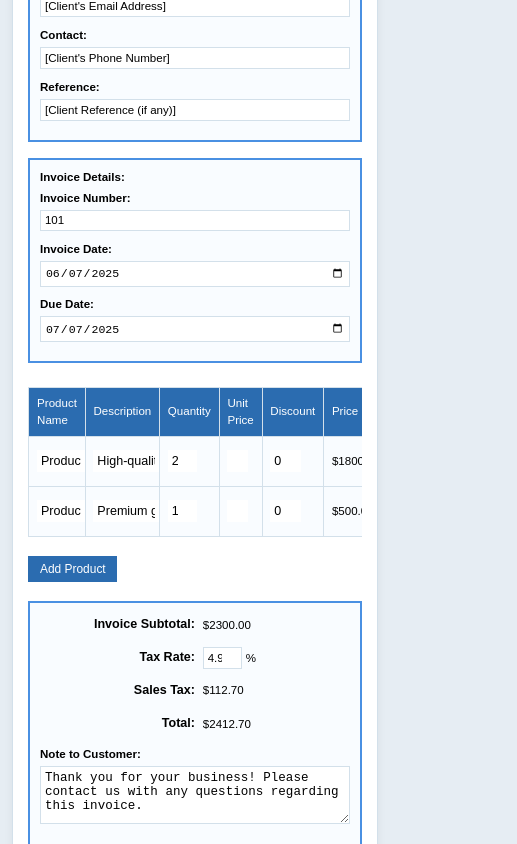
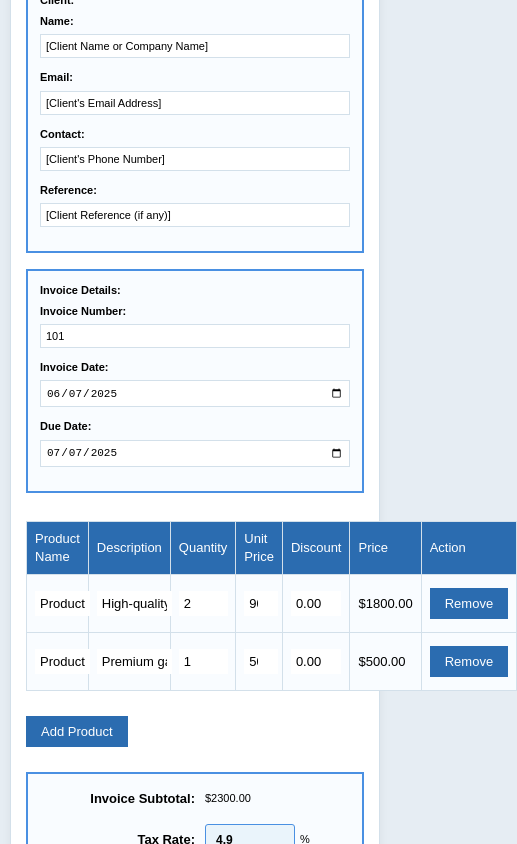
Before and after one commit to analyticswithharry/cpnw-invoice-maker, a website: page public/index.html in a window 390 px wide. Shown: the part 620-1464 px from the top of the page, 517 px wide, since content can reach past the window. Drawn offline with Linux system fonts and the light colour scheme.

Commit message:
Add files via upload

```diff
--- a/public/index.html
+++ b/public/index.html
@@ -3,7 +3,7 @@
 <head>
     <meta charset="UTF-8">
     <meta name="viewport" content="width=device-width, initial-scale=1.0">
-    <title>Analytics with Harry</title>
+    <title>Product-Based Invoice Generator</title>
     <script src="https://cdnjs.cloudflare.com/ajax/libs/html2pdf.js/0.10.1/html2pdf.bundle.min.js"></script>
     <link rel="stylesheet" href="styles.css">
 </head>
@@ -61,7 +61,6 @@
             </div>
         </div>
         <div class="section">
-            <div class="table-wrapper">
             <table id="itemsTable">
                 <thead>
                     <tr>
@@ -95,7 +94,6 @@
                     </tr>
                 </tbody>
             </table>
-            </div>
             <button class="btn" onclick="addRow()">Add Product</button>
         </div>
         <div class="totals-section">
--- a/public/styles.css
+++ b/public/styles.css
@@ -1,93 +1,88 @@
 body {
     font-family: 'Arial', 'Helvetica', sans-serif;
     margin: 0;
-    padding: 5vw;
+    padding: 20px;
     background-color: #e6edf3;
     color: #000000;
     line-height: 1.4;
-    font-size: calc(12px + 0.5vw); /* Scales with viewport */
 }
 .invoice-box {
-    max-width: min(900px, 95vw); /* Wider but responsive */
+    max-width: 100%;
+    width: 900px; /* Wide for large screens */
     margin: 0 auto;
-    padding: min(20px, 4vw);
+    padding: 20px;
     border: 1px solid #d3e0ea;
     background-color: #ffffff;
     box-shadow: 0 2px 10px rgba(0, 0, 0, 0.05);
     box-sizing: border-box;
+    font-size: 14px;
 }
 .header {
-    margin-bottom: min(20px, 4vw);
+    margin-bottom: 20px;
     display: flex;
     justify-content: space-between;
     align-items: center;
     border-bottom: 2px solid #2b6cb0;
-    padding-bottom: min(8px, 2vw);
+    padding-bottom: 8px;
 }
 .header .company-name {
-    font-size: calc(16px + 0.8vw);
+    font-size: 20px;
     font-weight: bold;
     text-align: left;
 }
 .header .company-name input {
     border: none;
-    font-size: calc(16px + 0.8vw);
+    font-size: 20px;
     font-weight: bold;
     color: #000000;
     text-align: left;
     width: 100%;
 }
 .header .invoice-title {
-    font-size: calc(18px + 1vw);
+    font-size: 24px;
     font-weight: normal;
     text-align: center;
     flex: 1;
 }
 .info-section {
     display: flex;
-    flex-wrap: wrap;
     justify-content: space-between;
-    margin-bottom: min(20px, 4vw);
-    gap: min(10px, 2vw);
+    margin-bottom: 20px;
+    gap: 10px;
 }
 .info-box {
-    flex: 1 1 min(250px, 30vw);
-    padding: min(12px, 2.5vw);
+    flex: 1;
+    padding: 12px;
     border: 2px solid #4a90e2;
     background-color: #f9fcff;
 }
 .info-box p {
     margin: 0;
-    font-size: calc(11px + 0.4vw);
-    margin-bottom: min(5px, 1vw);
+    font-size: 13px;
+    margin-bottom: 5px;
     font-weight: normal;
 }
 .info-box input, .info-box textarea {
     width: 100%;
-    padding: min(5px, 1vw);
+    padding: 5px;
     border: 1px solid #d3e0ea;
-    font-size: calc(11px + 0.4vw);
+    font-size: 13px;
     color: #000000;
-    margin-bottom: min(12px, 2.5vw);
+    margin-bottom: 12px;
     box-sizing: border-box;
 }
 .info-box textarea {
-    height: min(50px, 10vw);
+    height: 50px;
     resize: none;
-}
-.table-wrapper {
-    overflow-x: auto; /* Horizontal scroll on small screens */
-    width: 100%;
 }
 table {
     width: 100%;
     border-collapse: collapse;
-    margin-bottom: min(20px, 4vw);
+    margin-bottom: 20px;
     border: 1px solid #d3e0ea;
-    min-width: 600px; /* Ensures table width for readability */
 }
 th, td {
-    padding: min(10px, 2vw);
+    padding: 10px;
     text-align: left;
     border: 1px solid #d3e0ea;
 }
@@ -95,40 +90,40 @@ th {
     background-color: #2b6cb0;
     color: #ffffff;
     font-weight: normal;
-    font-size: calc(11px + 0.4vw);
+    font-size: 13px;
 }
 td {
-    font-size: calc(11px + 0.4vw);
+    font-size: 13px;
     background-color: #f9fcff;
 }
 td input[type="text"] {
     width: 100%;
     border: none;
-    padding: min(5px, 1vw);
-    font-size: calc(11px + 0.4vw);
+    padding: 5px;
+    font-size: 13px;
     color: #000000;
 }
 td input[type="number"] {
-    width: 50%;
+    width: 100%; /* Full width for better visibility */
     border: none;
-    padding: min(5px, 1vw);
-    font-size: calc(11px + 0.4vw);
+    padding: 5px;
+    font-size: 13px;
     color: #000000;
 }
 .product-name-col {
-    width: 20%;
+    width: 25%; /* Wider for better visibility */
 }
 .description-col {
-    width: 30%;
+    width: 35%; /* Wider for better visibility */
 }
 .quantity-col {
     width: 10%;
 }
 .unit-price-col {
-    width: 15%;
+    width: 10%;
 }
 .discount-col {
-    width: 15%;
+    width: 10%;
 }
 .price-col {
     width: 10%;
@@ -137,13 +132,13 @@ td input[type="number"] {
     width: 10%;
 }
 .btn {
-    padding: min(8px, 1.5vw) min(15px, 3vw);
+    padding: 8px 15px;
     background-color: #2b6cb0;
     color: #ffffff;
     border: none;
     cursor: pointer;
-    font-size: calc(11px + 0.4vw);
-    margin: min(5px, 1vw) 0;
+    font-size: 13px;
+    margin: 5px 0;
     transition: background-color 0.2s ease;
 }
 .btn:hover {
@@ -156,66 +151,66 @@ td input[type="number"] {
     background-color: #c53030;
 }
 .totals-section {
-    margin-top: min(20px, 4vw);
+    margin-top: 20px;
 }
 .totals-box {
-    padding: min(12px, 2.5vw);
+    padding: 12px;
     border: 2px solid #4a90e2;
     background-color: #f9fcff;
 }
 .totals-box p {
     margin: 0;
-    font-size: calc(11px + 0.4vw);
-    margin-bottom: min(5px, 1vw);
+    font-size: 13px;
+    margin-bottom: 5px;
 }
 .totals-box input, .totals-box span {
     width: 100%;
-    padding: min(5px, 1vw);
+    padding: 5px;
     border: 1px solid #d3e0ea;
-    font-size: calc(11px + 0.4vw);
+    font-size: 13px;
     color: #000000;
-    margin-bottom: min(12px, 2.5vw);
+    margin-bottom: 12px;
     box-sizing: border-box;
 }
 .totals-box input[type="number"] {
-    width: min(50px, 10vw);
+    width: 50px;
     border: 1px solid #d3e0ea;
 }
 .totals-box span {
     border: none;
-    padding: min(5px, 1vw) 0;
+    padding: 5px 0;
 }
 .totals-box .subtotal-row {
     display: flex;
     justify-content: space-between;
     align-items: center;
-    margin-bottom: min(12px, 2.5vw);
+    margin-bottom: 12px;
 }
 .totals-box .subtotal-row p {
     margin: 0;
-    font-size: calc(11px + 0.4vw);
+    font-size: 13px;
     flex: 0 0 50%;
     text-align: right;
-    padding-right: min(10px, 2vw);
+    padding-right: 10px;
 }
 .totals-box .subtotal-row span {
     flex: 1;
     text-align: left;
-    padding: min(5px, 1vw) 0;
+    padding: 5px 0;
     margin-bottom: 0;
 }
 .totals-box .tax-rate-row {
     display: flex;
     justify-content: space-between;
     align-items: center;
-    margin-bottom: min(12px, 2.5vw);
+    margin-bottom: 12px;
 }
 .totals-box .tax-rate-row p {
     margin: 0;
-    font-size: calc(11px + 0.4vw);
+    font-size: 13px;
     flex: 0 0 50%;
     text-align: right;
-    padding-right: min(10px, 2vw);
+    padding-right: 10px;
 }
 .totals-box .tax-rate-row .tax-rate-container {
     display: flex;
@@ -223,9 +218,21 @@ td input[type="number"] {
     flex: 1;
 }
 .totals-box .tax-rate-row input {
-    width: min(50px, 10vw);
+    width: 90px;
     margin-bottom: 0;
-    margin-right: min(5px, 1vw);
+    margin-right: 5px;
+    padding: 8px 10px;
+    border: 1.5px solid #4a90e2;
+    background-color: #eaf4fb;
+    font-weight: bold;
+    font-size: 12px;
+    border-radius: 3px;
+    transition: border-color 0.2s;
+}
+.totals-box .tax-rate-row input:focus {
+    border-color: #2b6cb0;
+    outline: none;
+    background-color: #d6eafd;
 }
 .totals-box .tax-rate-row span {
     margin-bottom: 0;
@@ -234,35 +241,35 @@ td input[type="number"] {
 }
 .note-textarea {
     width: 100%;
-    height: min(80px, 15vw);
-    padding: min(5px, 1vw);
+    height: 80px;
+    padding: 5px;
     border: 1px solid #d3e0ea;
-    font-size: calc(11px + 0.4vw);
+    font-size: 13px;
     color: #000000;
-    margin-bottom: min(12px, 2.5vw);
+    margin-bottom: 12px;
     resize: vertical;
     box-sizing: border-box;
 }
 .download-btn {
     position: absolute;
-    top: min(40px, 8vw);
-    right: min(40px, 8vw);
+    top: 20px;
+    right: 20px;
     z-index: 1000;
     display: flex;
-    gap: min(10px, 2vw);
+    gap: 10px;
     align-items: center;
 }
 .download-btn .btn {
     background-color: #4a90e2;
-    padding: min(10px, 2vw) min(20px, 4vw);
-    font-size: calc(12px + 0.5vw);
+    padding: 10px 20px;
+    font-size: 14px;
 }
 .download-btn .btn:hover {
     background-color: #357abd;
 }
 .color-select {
-    padding: min(8px, 1.5vw);
-    font-size: calc(12px + 0.5vw);
+    padding: 8px;
+    font-size: 14px;
     border: 1px solid #d3e0ea;
     border-radius: 4px;
     background-color: #ffffff;
@@ -299,47 +306,68 @@ td input[type="number"] {
 .color-orange .info-box, .color-orange .totals-box { border-color: #f6ad55; }
 .color-orange .download-btn .btn { background-color: #f6ad55; }
 .color-orange .download-btn .btn:hover { background-color: #ed8936; }
-@media (max-width: 768px) {
-    body {
-        padding: 3vw;
-    }
+
+@media (max-width: 900px) {
     .invoice-box {
-        max-width: 100%;
+        width: 100%;
+        padding: 15px;
     }
     .info-section {
         flex-direction: column;
+        gap: 8px;
     }
     .info-box {
-        flex: 1 1 100%;
-        margin-bottom: min(10px, 2vw);
+        margin-bottom: 8px;
+    }
+    .header {
+        flex-direction: column;
+        text-align: center;
+    }
+    .header .company-name {
+        text-align: center;
+        margin-bottom: 8px;
     }
     .download-btn {
         position: static;
         text-align: center;
-        margin-bottom: min(20px, 4vw);
+        margin-bottom: 15px;
         flex-direction: column;
-        gap: min(10px, 2vw);
-    }
-    .table-wrapper {
-        max-width: 100%;
-        overflow-x: auto;
+        gap: 8px;
     }
     table {
-        min-width: 100%; /* Adjust table to fit smaller screens */
+        font-size: 12px;
+    }
+    th, td {
+        padding: 8px;
+    }
+    td input[type="number"] {
+        width: 80%;
+    }
+    .product-name-col, .description-col {
+        width: auto; /* Flexible for smaller screens */
     }
 }
-@media (max-width: 480px) {
+@media (max-width: 600px) {
     body {
-        font-size: calc(10px + 0.5vw);
+        padding: 10px;
     }
-    .header .company-name input, .header .invoice-title {
-        font-size: calc(14px + 0.8vw);
+    .invoice-box {
+        font-size: 12px;
     }
-    .info-box p, .info-box input, .info-box textarea, th, td, .totals-box p, .totals-box input, .totals-box span {
-        font-size: calc(10px + 0.4vw);
+    .header .company-name input {
+        font-size: 16px;
     }
-    .btn, .color-select {
-        font-size: calc(10px + 0.5vw);
+    .header .invoice-title {
+        font-size: 18px;
+    }
+    .info-box p, .info-box input, .info-box textarea {
+        font-size: 11px;
+    }
+    .totals-box p, .totals-box input, .totals-box span {
+        font-size: 11px;
+    }
+    .note-textarea {
+        height: 60px;
     }
 }
 @media print {
@@ -352,6 +380,7 @@ td input[type="number"] {
         border: none;
         padding: 0;
         font-size: 12px;
+        width: 8.27in; /* A4 width */
         max-width: 8.27in;
     }
     .download-btn {
@@ -378,20 +407,11 @@ td input[type="number"] {
     .note-textarea {
         height: 60px !important;
     }
-    .product-name-col { width: 20%; }
-    .description-col { width: 30%; }
+    .product-name-col { width: 25%; }
+    .description-col { width: 35%; }
     .quantity-col { width: 10%; }
-    .unit-price-col { width: 15%; }
-    .discount-col { width: 15%; }
+    .unit-price-col { width: 10%; }
+    .discount-col { width: 10%; }
     .price-col { width: 10%; }
     .action-col { display: none; }
-    .info-section {
-        display: flex;
-        flex-wrap: nowrap;
-        justify-content: space-between;
-    }
-    .info-box {
-        flex: 1 1 30%;
-        margin-bottom: 0;
-    }
 }
```
Lines whose indentation alone changed are shown as unchanged.
